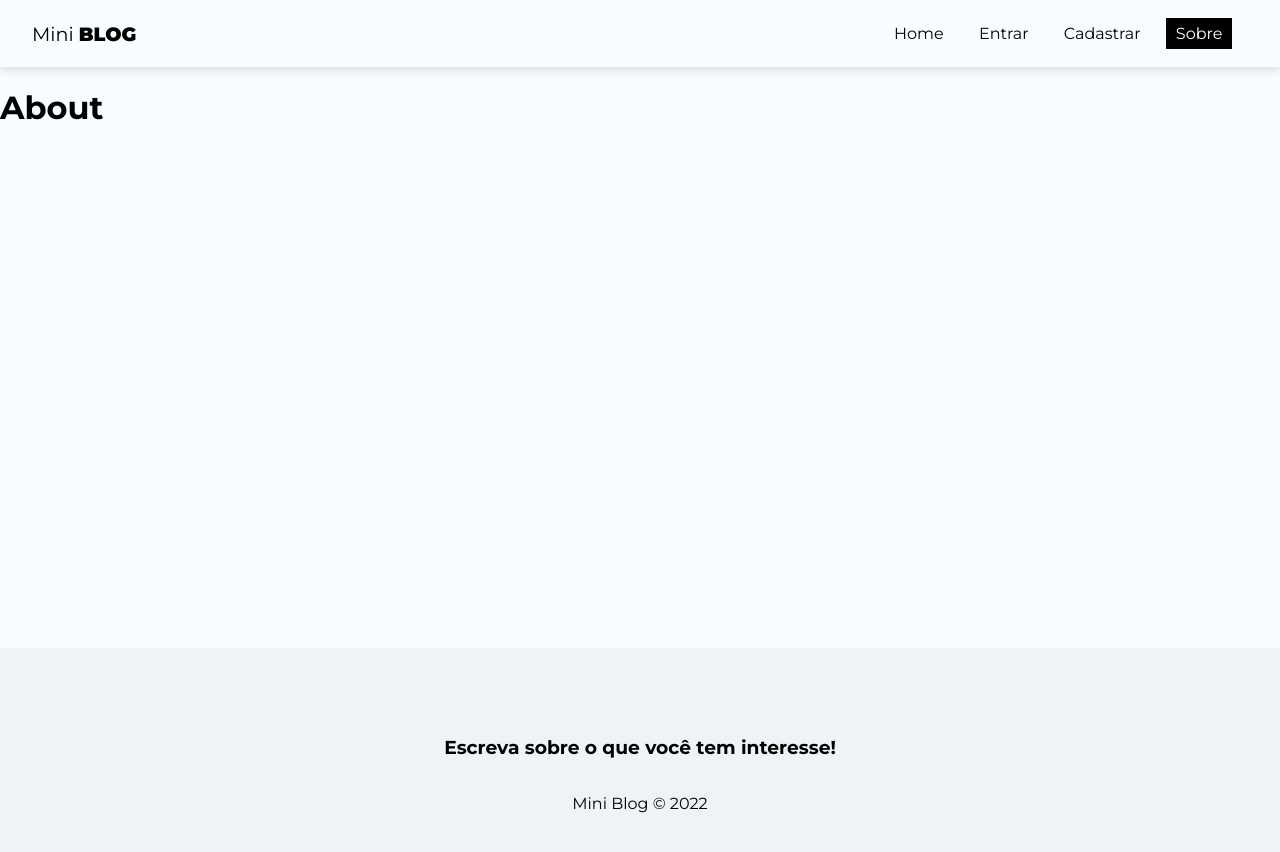
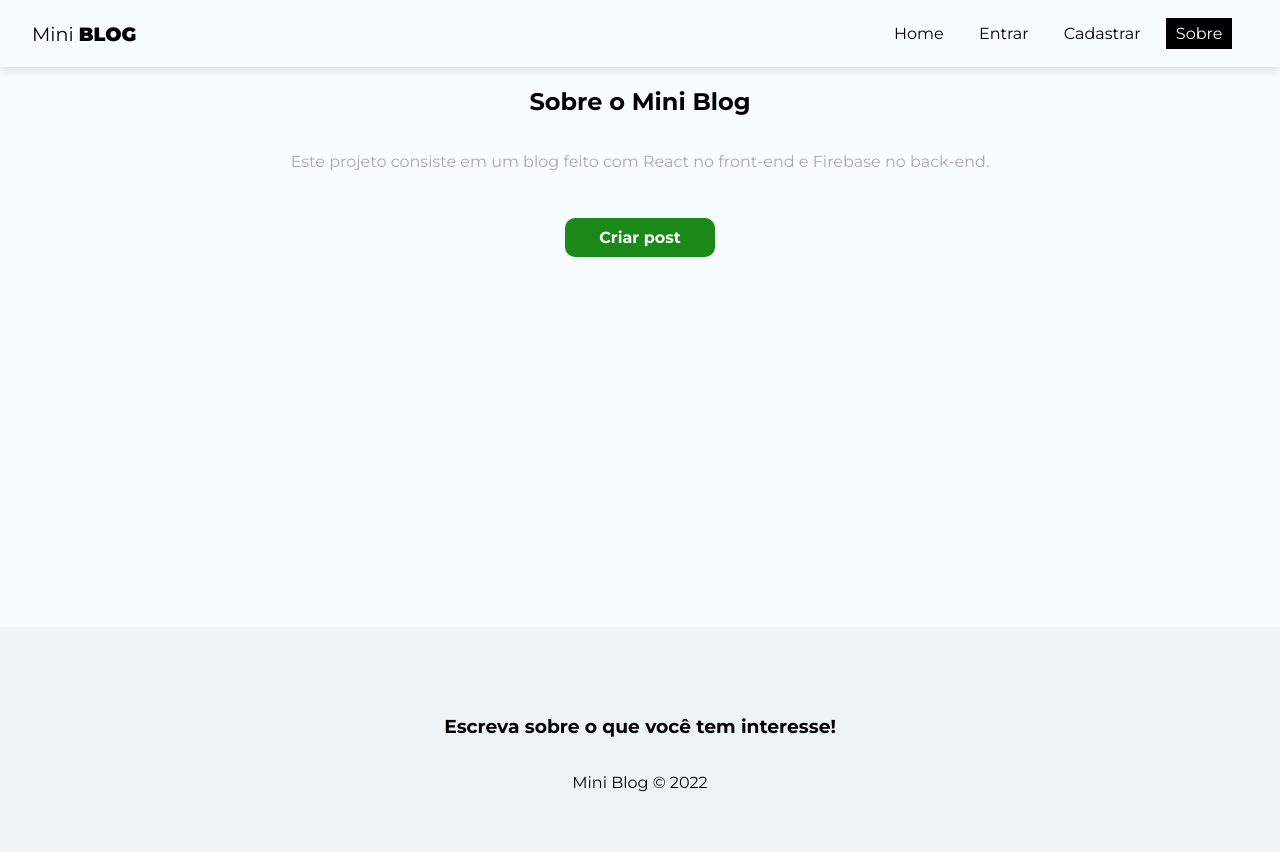
Before and after one commit to sucodelarangela/miniblog, a React (Create React App) app in the folder 10_MINIBLOG/miniblog/: page /about in a window 1280 px wide. Shown: the top 852 px of the page. Built offline with nearby package versions, Linux system fonts and the light colour scheme; no server answers.

Commit message:
protecting routes and finish about page

```diff
--- a/10_MINIBLOG/miniblog/src/App.js
+++ b/10_MINIBLOG/miniblog/src/App.js
@@ -1,6 +1,6 @@
 import './App.sass';
 
-import { BrowserRouter as Router, Routes, Route } from 'react-router-dom';
+import { BrowserRouter as Router, Routes, Route, Navigate } from 'react-router-dom';
 import { onAuthStateChanged } from 'firebase/auth';
 import { useAuthentication } from './hooks/useAuthentication';
 import { useEffect, useState } from 'react';
@@ -51,10 +51,10 @@ function App() {
             <Routes>
               <Route path='/' element={<Home />} />
               <Route path='/about' element={<About />} />
-              <Route path='/login' element={<Login />} />
-              <Route path='/register' element={<Register />} />
-              <Route path='/posts/create' element={<CreatePost />} />
-              <Route path='/dashboard' element={<Dashboard />} />
+              <Route path='/login' element={!user ? <Login /> : <Navigate to='/' />} />
+              <Route path='/register' element={!user ? <Register /> : <Navigate to='/' />} />
+              <Route path='/posts/create' element={user ? <CreatePost /> : <Navigate to='/login' />} />
+              <Route path='/dashboard' element={user ? <Dashboard /> : <Navigate to='/login' />} />
             </Routes>
           </div>
           <Footer />
--- a/10_MINIBLOG/miniblog/src/components/Navbar.js
+++ b/10_MINIBLOG/miniblog/src/components/Navbar.js
@@ -18,6 +18,7 @@ const Navbar = () => {
                 <li>
                     <NavLink to='/' className={({ isActive }) => (isActive ? styles.active : '')}>Home</NavLink>
                 </li>
+                {/* if user is not logged, shows Enter and Register pages */}
                 {!user && (
                     <>
                         <li>
@@ -28,6 +29,7 @@ const Navbar = () => {
                         </li>
                     </>
                 )}
+                {/* if user is logged, shows New Blog and Dashboard pages */}
                 {user && (
                     <>
                         <li>
--- a/10_MINIBLOG/miniblog/src/pages/About/About.module.sass
+++ b/10_MINIBLOG/miniblog/src/pages/About/About.module.sass
@@ -0,0 +1,14 @@
+.about
+    text-align: center
+    display: flex
+    flex-direction: column
+    align-items: center
+
+.about p
+    color: #aaa
+    margin-bottom: 2em
+
+.about a
+    display: block
+    margin-top: 15px
+    padding: 10px 15px
--- a/10_MINIBLOG/miniblog/src/pages/About/index.js
+++ b/10_MINIBLOG/miniblog/src/pages/About/index.js
@@ -1,11 +1,15 @@
 // styles
-// import styles from './About.module.sass';
+import { Link } from 'react-router-dom';
+
+import styles from './About.module.sass';
 
 const About = () => {
     return (
-        <div>
-            <h1>About</h1>
-        </div>
+        <div className={styles.about}>
+            <h2>Sobre o Mini <span>Blog</span></h2>
+            <p>Este projeto consiste em um blog feito com React no front-end e Firebase no back-end.</p>
+            <Link to='/posts/create' className='btn'>Criar post</Link>
+        </div >
     );
 };
 
```
